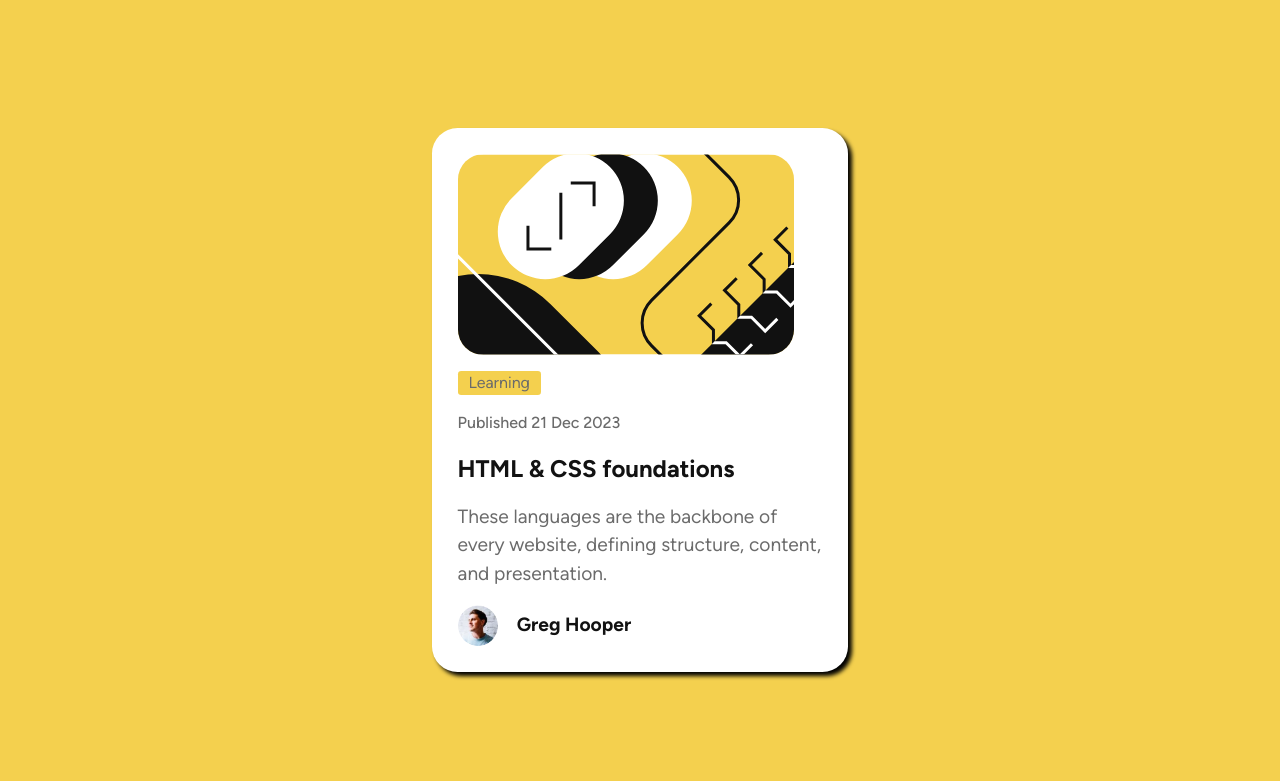
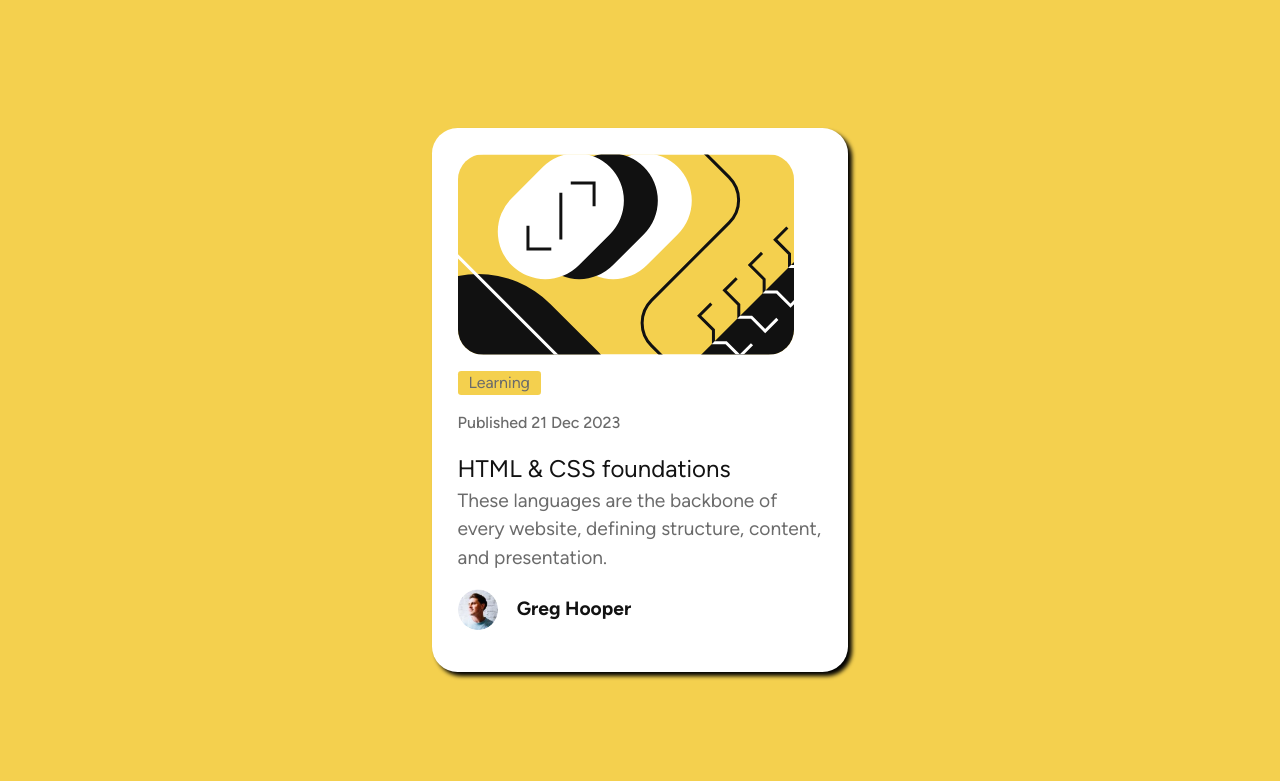
Before and after one commit to mshah007/blog-preview, a plain HTML site: page index.html in a window 1280 px wide. Shown: the top 781 px of the page. Drawn offline with Linux system fonts and the light colour scheme.

Commit message:
updated header in html and css

```diff
--- a/index.css
+++ b/index.css
@@ -117,8 +117,10 @@ img {
   display: inline;
 }
 .headline {
+  text-decoration: none;
   margin: 1rem 0;
   color: hsl(0, 0%, 7%);
+  font-size: 1.5rem;
 }
 .headline:hover {
   color: hsl(47, 88%, 63%);
--- a/index.html
+++ b/index.html
@@ -25,7 +25,7 @@
         />
         <p class="highlighted">Learning</p>
         <p class="publish-date">Published 21 Dec 2023</p>
-        <h2 class="headline">HTML & CSS foundations</h2>
+        <a href="#" class="headline">HTML & CSS foundations</a>
         <p>
           These languages are the backbone of every website, defining structure,
           content, and presentation.
```
